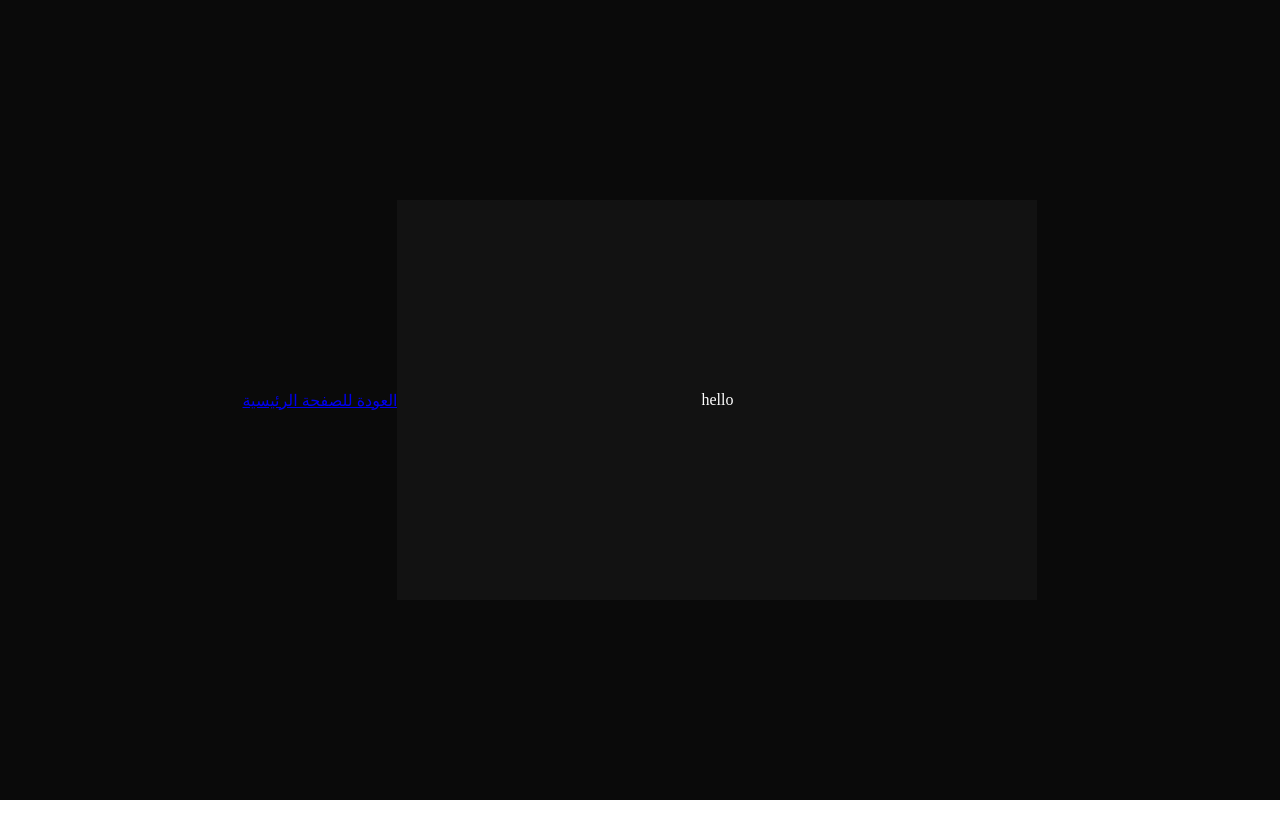
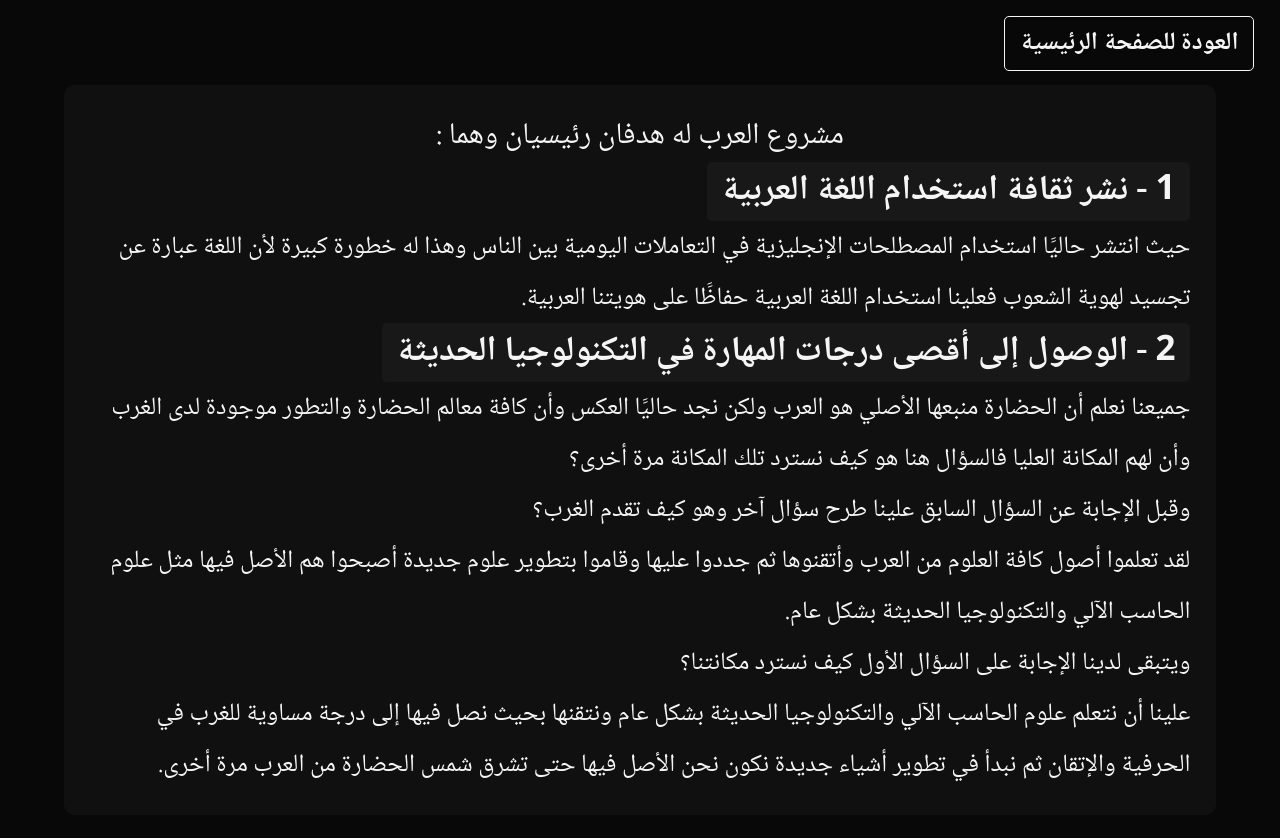
Before and after one commit to alarabproject/website, a plain HTML site: page html/ourmessage.html in a window 1280 px wide. Before the commit the page ends 800 px from the top, so only its background shows below. Drawn offline with Linux system fonts and the light colour scheme.

Commit message:
Add files via upload

```diff
--- a/css/index.css
+++ b/css/index.css
@@ -1,12 +1,7 @@
-*
-{
-    padding: 0;
-    margin: 0;
-    box-sizing: border-box;
-}
 .main-container
 {
-    background-color: black;
+    background-color: #080808;
+    height: 100vh;
 }
 header
 {
@@ -14,7 +9,7 @@ header
     flex-direction: row;
     align-items: center;
     justify-content: space-between;
-    background-color: aqua;
+    background-color: #101010;
     height: 95px;
     color: white;
 }
@@ -25,7 +20,8 @@ header ul
     justify-content: space-between;
     flex-wrap: wrap;
     width: 50%;
-    background-color: red;
+    background-color: #181818;
+    border-radius: 0px 5px 5px 0px;
     list-style: none;
 }
 header ul li
@@ -39,18 +35,20 @@ header ul li
 header ul li a
 {
     display: flex;
+    align-items: center;
     justify-content: center;
-    align-items: center;
-    padding: 5px;
+    padding: 2%;
+    width: 150px;
     height: 100%;
     border-radius: 5px;
     color: white;
     text-decoration: none;
-    font-size:x-large;
-    transition: .2s;
+    font-size: 23px;
+    transition: .3s;
 }
 header ul li a:hover
 {
-    transition: .2s;
-    background-color: royalblue;
+    transition: .3s;
+    background-color: white;
+    color: black;
 }
--- a/css/info.css
+++ b/css/info.css
@@ -1,9 +1,3 @@
-*
-{
-    padding: 0;
-    margin: 0;
-    box-sizing: border-box;
-}
 .main-container
 {
     position: relative;
@@ -26,15 +20,13 @@
 }
 .container p
 {
-    color: white;
     font-size: 30px;
     margin-bottom: 5%;
 }
 .email
 {
-    color: white;
     padding: 5%;
-    border: 2px solid white;
+    border: 1px solid whitesmoke;
     border-radius: 10px;
     font-weight: bold;
     transition: .5s;
@@ -55,18 +47,18 @@
 .link a
 {
     text-decoration: none;
-    color: white;
+    font-weight: bolder;
     font-size: 25px;
-    padding: 5%;
+    padding: 2%;
     display: inline-block;
-    width: 210px;
-    border: 2px solid white;
+    width: 250px;
+    border: 1px solid whitesmoke;
     border-radius: 5px;
     transition: .3s;
 }
 .link a:hover
 {
-    background-color: white;
+    background-color: whitesmoke;
     color: black;
     transition: .3s;
 }
--- /dev/null
+++ b/css/main_style.css
@@ -0,0 +1,9 @@
+*
+{
+    padding: 0;
+    margin: 0;
+    box-sizing: border-box;
+    font-family: 'Noto Naskh Arabic', serif;
+    font-size: 30px;
+    color: whitesmoke;
+}
--- a/css/ourmessage.css
+++ b/css/ourmessage.css
@@ -1,27 +1,56 @@
-*
-{
-    padding: 0;
-    margin: 0;
-    box-sizing: border-box;
-}
 .main-container
 {
-    background-color: #0A0A0A;
-    height: 100vh;
+    background-color: #080808;
     display: flex;
     justify-content: center;
     align-items: center;
 }
 .container
 {
-    background-color: #121212;
-    width: 50%;
-    height: 50%;
+    background-color: #101010;
+    width: 90%;
+    padding: 2%;
+    margin: 85px 0;
     display: flex;
+    flex-direction: column;
     justify-content: center;
     align-items: center;
+    border-radius: 10px;
 }
-.container p
+.link
 {
-    color: white;
+    position: absolute;
+    right: 2%;
+    top: 2%;
+    text-align: center;
 }
+.link a
+{
+    text-decoration: none;
+    font-size: 25px;
+    font-weight: bolder;
+    padding: 2%;
+    display: inline-block;
+    width: 250px;
+    border: 1px solid whitesmoke;
+    border-radius: 5px;
+    transition: .3s;
+}
+.link a:hover
+{
+    background-color: whitesmoke;
+    color: black;
+    transition: .3s;
+}
+.small
+{
+    font-size: 25px;
+}
+.big
+{
+    font-size: 35px;
+    font-weight: bold;
+    background-color: #181818;
+    padding: 0 15px;
+    border-radius: 5px;
+}
--- a/html/ourmessage.html
+++ b/html/ourmessage.html
@@ -1,10 +1,17 @@
 <!DOCTYPE html>
-<html lang="en">
+<html lang="ar" dir="rtl">
 <head>
     <meta charset="UTF-8">
     <meta http-equiv="X-UA-Compatible" content="IE=edge">
     <meta name="viewport" content="width=device-width, initial-scale=1.0">
+    <link rel="preconnect" href="https://fonts.googleapis.com">
+    <link rel="preconnect" href="https://fonts.gstatic.com" crossorigin>
+    <link href="https://fonts.googleapis.com/css2?family=Noto+Naskh+Arabic:wght@400;500;600;700&display=swap" rel="stylesheet">
+    <style>
+        @import url('https://fonts.googleapis.com/css2?family=Noto+Naskh+Arabic:wght@400;500;600;700&display=swap');
+      </style>
     <link rel="stylesheet" href="../css/ourmessage.css">
+    <link rel="stylesheet" href="../css/main_style.css">
     <title>رسالتنا</title>
 </head>
 <body>
@@ -12,7 +19,33 @@
         <div class="link"><a href="../index.html">العودة للصفحة الرئيسية</a></div>
         <div class="container">
             <p>
-                hello
+                مشروع العرب له هدفان رئيسيان وهما :
+            </p>
+            <p>
+                <span class="big">
+                1 - نشر ثقافة استخدام اللغة العربية
+                </span>
+                <br>
+                <span class="small">
+                حيث انتشر حاليََا استخدام المصطلحات الإنجليزية في التعاملات اليومية بين الناس وهذا له خطورة كبيرة لأن اللغة عبارة عن تجسيد لهوية الشعوب فعلينا استخدام اللغة العربية حفاظََا على هويتنا العربية.
+                </span>
+            </p>
+            <p>
+                <span class="big">
+                2 - الوصول إلى أقصى درجات المهارة في التكنولوجيا الحديثة
+                </span>
+                <br>
+                <span class="small">
+                جميعنا نعلم أن الحضارة منبعها الأصلي هو العرب ولكن نجد حاليََا العكس وأن كافة معالم الحضارة والتطور موجودة لدى الغرب وأن لهم المكانة العليا فالسؤال هنا هو كيف نسترد تلك المكانة مرة أخرى؟
+                <br>
+                وقبل الإجابة عن السؤال السابق علينا طرح سؤال آخر وهو كيف تقدم الغرب؟
+                <br>
+                لقد تعلموا أصول كافة العلوم من العرب وأتقنوها ثم جددوا عليها وقاموا بتطوير علوم جديدة أصبحوا هم الأصل فيها مثل علوم الحاسب الآلي والتكنولوجيا الحديثة بشكل عام.
+                <br>
+                ويتبقى لدينا الإجابة على السؤال الأول كيف نسترد مكانتنا؟
+                <br>
+                علينا أن نتعلم علوم الحاسب الآلي والتكنولوجيا الحديثة بشكل عام ونتقنها بحيث نصل فيها إلى درجة مساوية للغرب في الحرفية والإتقان ثم نبدأ في تطوير أشياء جديدة نكون نحن الأصل فيها حتى تشرق شمس الحضارة من العرب مرة أخرى.
+                </span>
             </p>
         </div>
     </div>
```
Also changed, not shown: html/info.html (+7 -0 lines), index.html (+8 -1 lines).
